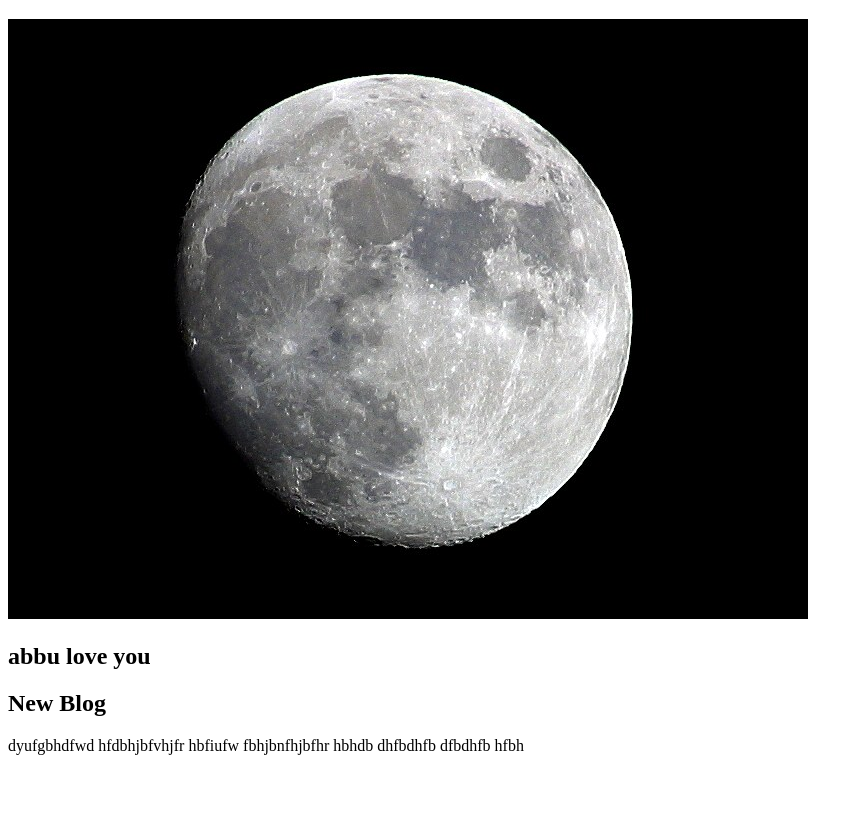
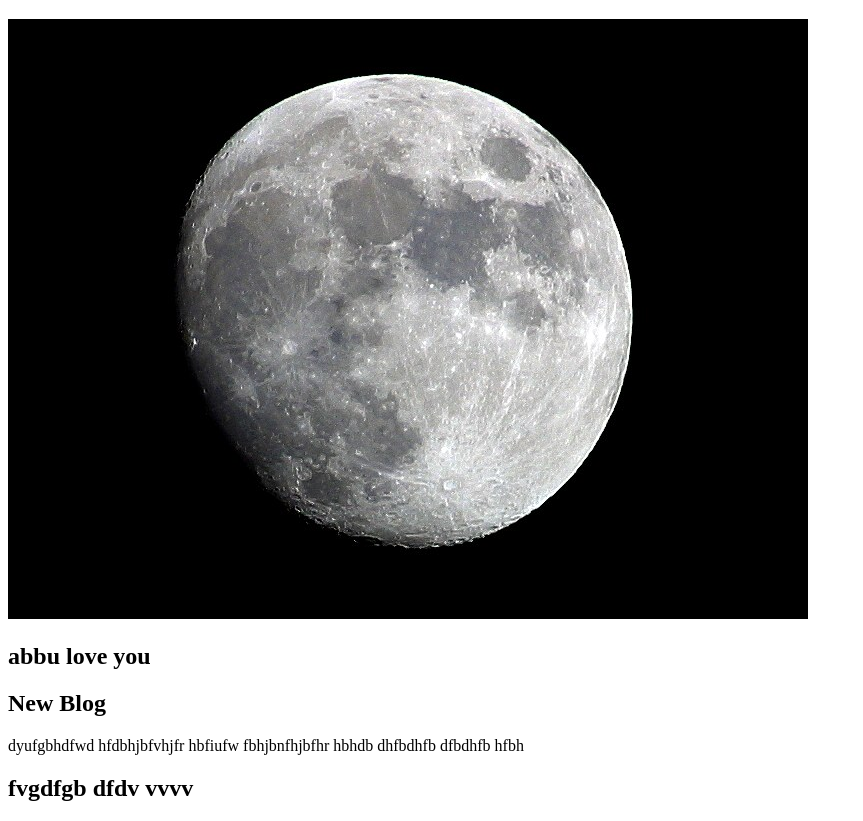
Before and after one commit to AnhaSamea/web-development, a plain HTML site: page index.html in a window 1280 px wide. Shown: the part 61-882 px from the top of the page, without its empty margins (0-863 px from the left). Before the commit the page ends 832 px from the top, so only its background shows below. Drawn offline with Linux system fonts and the light colour scheme.

Commit message:
extra line

```diff
--- a/index.html
+++ b/index.html
@@ -10,6 +10,7 @@
     <h2>abbu love you</h2>
     <h2>New Blog</h2>
     <p>dyufgbhdfwd hfdbhjbfvhjfr hbfiufw fbhjbnfhjbfhr hbhdb dhfbdhfb dfbdhfb hfbh</p>
+    <h2>fvgdfgb dfdv vvvv</h2>
 </head>
 <body>
 
```
